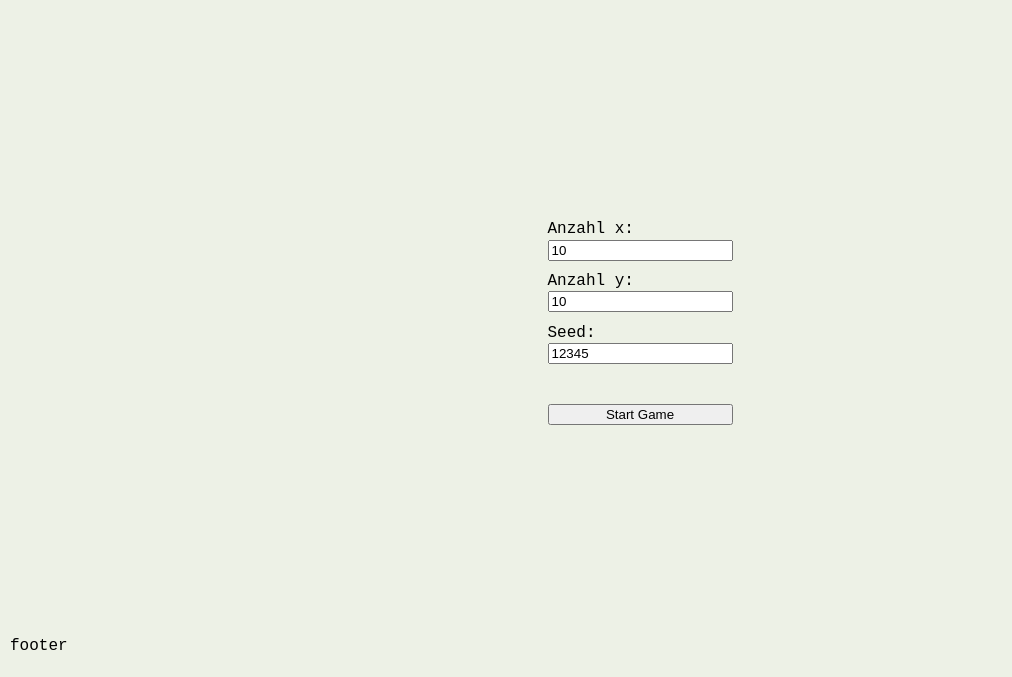
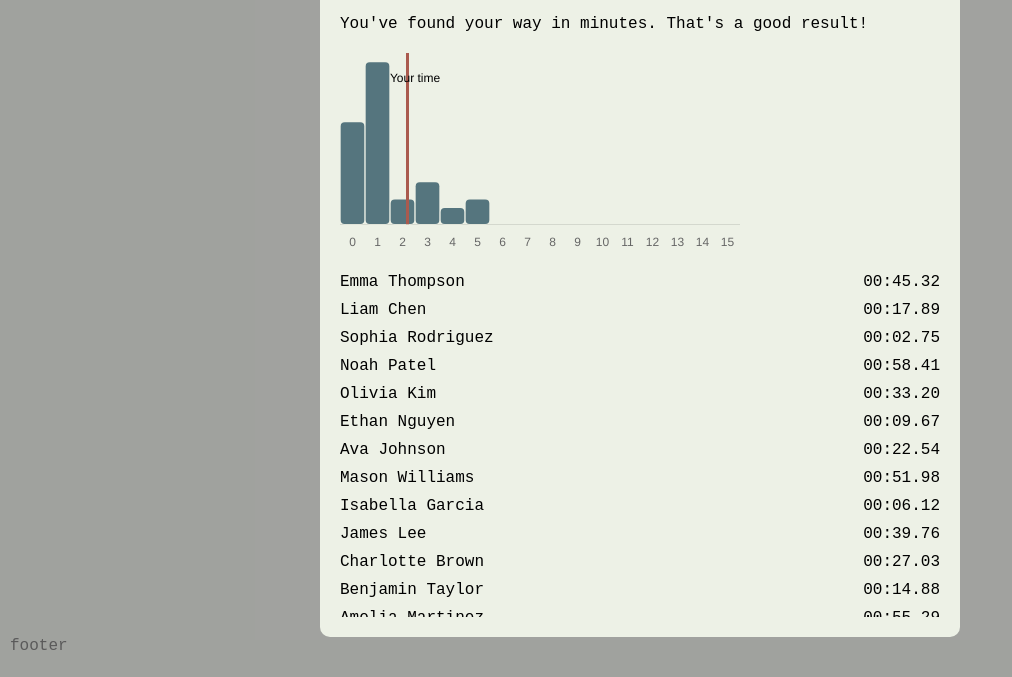
Before and after one commit to jaeniboy/my-maze-mazer, a website built with Vite: page index.html in a window 1280 px wide. Shown: the part 123-800 px from the top of the page, without its empty margins (0-1012 px from the left). Built offline with nearby package versions, Linux system fonts and the light colour scheme.

Commit message:
added bar chart with mocked data

```diff
--- a/index.html
+++ b/index.html
@@ -9,7 +9,7 @@
   <link rel="shortcut icon" type="image/png" href="logo_small_2.png" />
   <link rel="apple-touch-icon" href="logo_small_2.png" />
   <link rel="manifest" href="manifest.json" />
-  <script src="//cdnjs.cloudflare.com/ajax/libs/seedrandom/3.0.5/seedrandom.min.js"></script>
+  <!-- <script src="//cdnjs.cloudflare.com/ajax/libs/seedrandom/3.0.5/seedrandom.min.js"></script> -->
   <title>Maze</title>
 </head>
 
@@ -34,10 +34,11 @@
   <div class="popup-overlay">
     <div class="popup-content">
       <span class="close-button">&times;</span>
-      <h2 class="popup-header">Popup Title</h2>
-      <p class="popup-description">This is a brief explanation of the popup content.</p>
+      <h2 class="popup-header">Great!</h2>
+      <p class="popup-description">You've found your way in <span id="result"></span> minutes. That's a good result!</p>
       <div class="popup-chart">
         <!-- Interactive chart will go here -->
+        <canvas id="myChart"></canvas>
       </div>
       <div class="player-list-container">
       </div>
--- a/main.js
+++ b/main.js
@@ -1,5 +1,4 @@
-import Maze from "./scripts/script.js"
-import { applySquareSize, renderSetupPage } from "./scripts/utils.js"
+import { renderSetupPage } from "./scripts/utils.js"
 
 const container = document.getElementById("container")
 
--- a/package.json
+++ b/package.json
@@ -18,6 +18,10 @@
   "dependencies": {
     "@vitest/coverage-v8": "^2.1.1",
     "canvas-confetti": "^1.9.3",
+    "chart.js": "^4.4.4",
+    "chartjs-plugin-annotation": "^3.0.1",
+    "install": "^0.13.0",
+    "npm": "^10.9.0",
     "save-dev": "^0.0.1-security",
     "seedrandom": "^3.0.5"
   }
--- /dev/null
+++ b/scripts/chart.js
@@ -0,0 +1,70 @@
+import Chart from "chart.js/auto"
+import annotationPlugin from 'chartjs-plugin-annotation';
+
+Chart.register(annotationPlugin);
+
+export const chart = () => {
+    const ctx = document.getElementById('myChart');
+    new Chart(ctx, {
+        type: 'bar',
+        data: {
+            labels: [0, 1, 2, 3, 4, 5, 6, 7, 8, 9, 10,11,12,13,14,15],
+            // labels: ['Red', 'Blue', 'Yellow', 'Green', 'Purple', 'Orange'],
+            datasets: [{
+                // label: '# of Votes',
+                data: [12, 19, 3, 5, 2, 3],
+                borderWidth: 1,
+                barPercentage: 1,
+                categoryPercentage: 1
+            }]
+        },
+        options: {
+            scales: {
+                y: {
+                    beginAtZero: true,
+                    display: false,
+                },
+                x: {
+                    grid: {
+                        display: false,
+                    },
+                },
+            },
+            elements: {
+                bar: {
+                    backgroundColor: "#55757e",
+                    borderWidth: 1,
+                    borderColor: "#edf1e6",
+                    borderSkipped: false,
+                    borderRadius: 5,
+                }
+            },
+            plugins: {
+                legend: {
+                    display: false
+                },
+                annotation: {
+                    annotations: {
+                        line1: {
+                          type: 'line',
+                          xMin: 2.2,
+                          xMax: 2.2,
+                          borderColor: '#aa5a4e',
+                          borderWidth: 3,
+                          backgroundColor: "white"
+                        },
+                        label1: {
+                            type: 'label',
+                            xValue: 2.5,
+                            yValue: 17,
+                            content: ['Your time'],
+                            font: {
+                              size: 12
+                            }
+                        }
+                    }
+                }
+            }
+        }
+    });
+}
--- a/scripts/popup.js
+++ b/scripts/popup.js
@@ -1,4 +1,5 @@
 import playersData from "../data/players.json"
+import {chart} from "../scripts/chart"
 
 const generatePlayerListHTML = (players) => {
     const ul = document.createElement('ul');
@@ -33,6 +34,8 @@ export const showPopup = () => {
     }, 10);
 }
 
+showPopup()
+
 // close button with animation
 document.querySelector('.close-button').addEventListener('click', () => {
     const overlay = document.querySelector('.popup-overlay');
@@ -42,7 +45,13 @@ document.querySelector('.close-button').addEventListener('click', () => {
     }, 300);
 });
 
+// add chart to window
+
+chart()
+
 // add player data to html
 const playerListContainer = document.querySelector('.player-list-container');
 const playerListHTML = generatePlayerListHTML(playersData);
 playerListContainer.appendChild(playerListHTML);
+
+console.log("popup works")
--- a/scripts/script.js
+++ b/scripts/script.js
@@ -349,6 +349,7 @@ class Maze {
             spread: 80
         })
         setTimeout(()=>{
+            document.getElementById("result").innerText = timeToSolve
             showPopup()
         }, 1000)
         clearInterval(timerID)
--- a/styles/style.css
+++ b/styles/style.css
@@ -177,7 +177,7 @@ body {
 .popup-chart {
   width: 100%;
   height: 200px;
-  background-color: #f0f0f0;
+  /* background-color: #f0f0f0; */
   margin-bottom: 20px;
 }
 
```
Also changed, not shown: data/players.json (indentation only), 1 other file.
